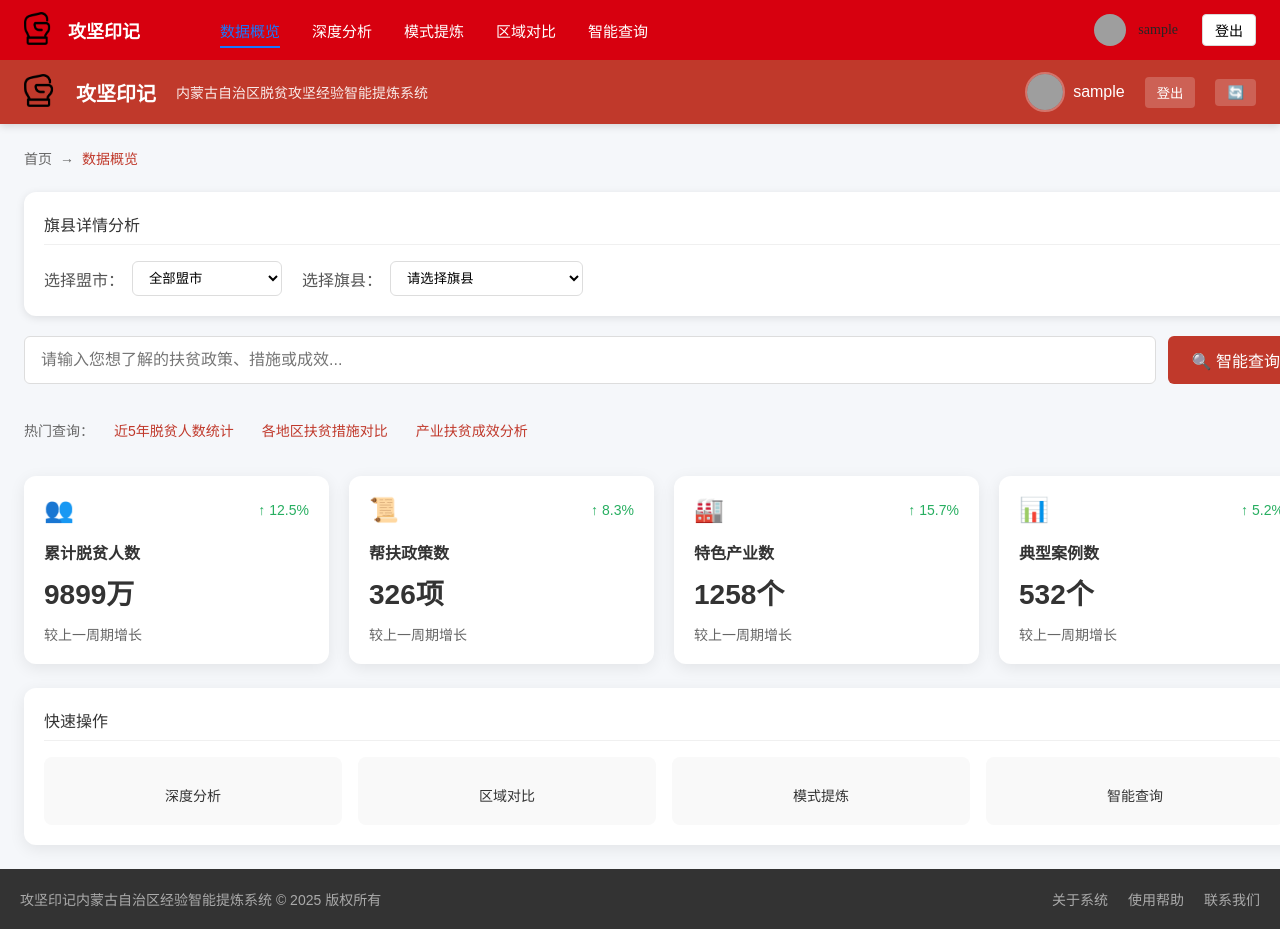
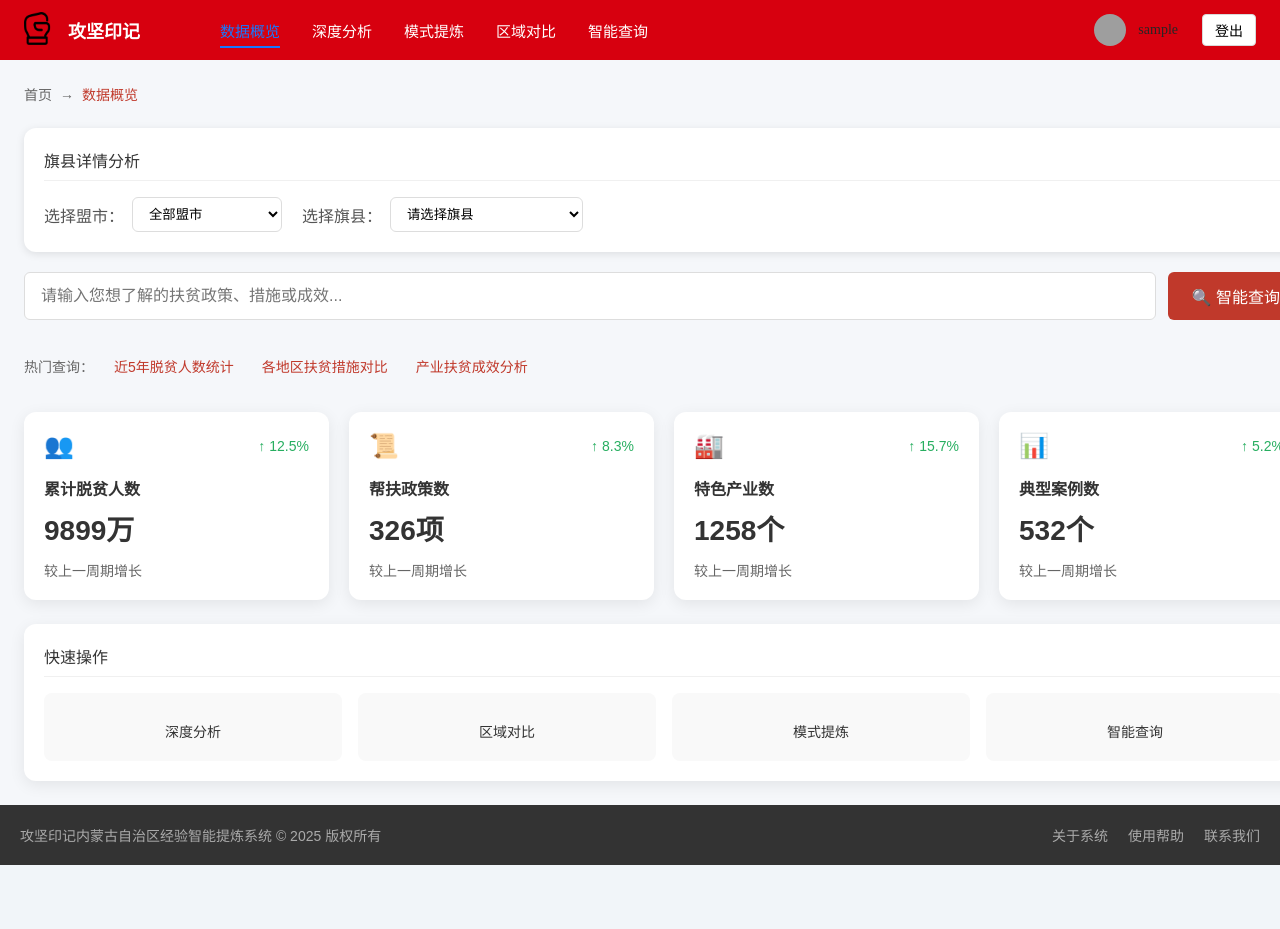
Before and after one commit to lowl6/CI_PAE, a Vue app in the folder frontend/: page / in a window 1280 px wide. Shown: the top 929 px of the page. After the commit the page ends 865 px from the top, so only its background shows below. Built offline with nearby package versions, Linux system fonts and the light colour scheme; sample sign-in values are in the browser's storage; grey boxes are pictures that could not be loaded.

Commit message:
删除了重复的导航栏

```diff
--- a/frontend/src/views/Dashboard.vue
+++ b/frontend/src/views/Dashboard.vue
@@ -1,27 +1,6 @@
 <template>
   <div class="app-container">
-    <!-- 顶部导航栏 -->
-    <header class="navbar">
-      <div class="navbar-left">
-        <div class="logo">
-          <img src="/icons/logo.png" alt="Logo" class="logo-icon" @error="onLogoError">
-          <span class="system-name">攻坚印记</span>
-          <span class="system-desc">内蒙古自治区脱贫攻坚经验智能提炼系统</span>
-        </div>
-      </div>
-      <div class="navbar-right">
-        <div class="user-info">
-          <img src="https://picsum.photos/id/1005/40/40" alt="用户头像" class="user-avatar">
-          <span class="user-name">{{ username }}</span>
-        </div>
-        <button class="logout-btn" @click="handleLogout">
-          登出
-        </button>
-        <button class="refresh-btn" @click="refreshData">
-          <span class="icon-refresh">🔄</span>
-        </button>
-      </div>
-    </header>
+
 
     <!-- 主内容区 -->
     <main class="main-content">
```
